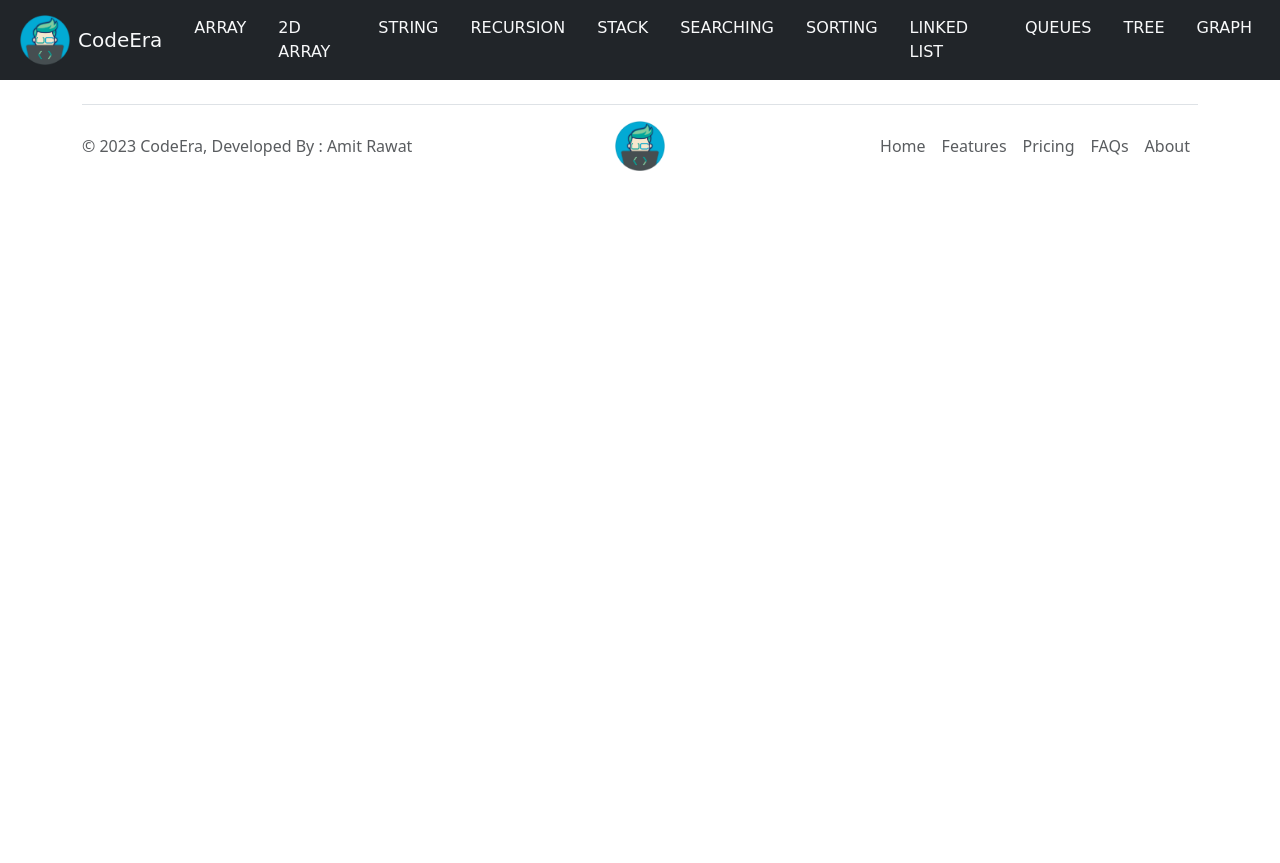
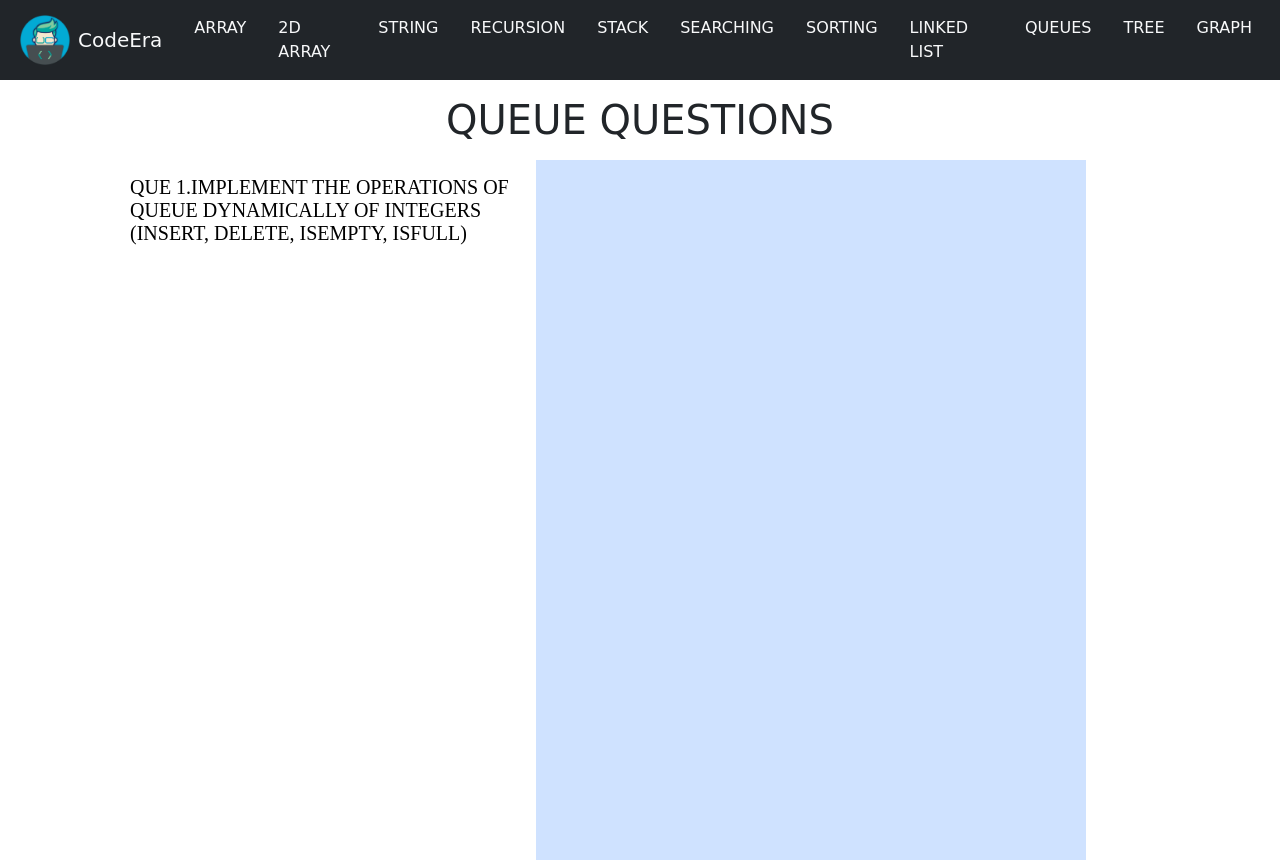
Before and after one commit to coderamit18/codeEra-by.amit, a plain HTML site: page queue.html in a window 1280 px wide. Shown: the top 863 px of the page. Before the commit the page ends 800 px from the top, so only its background shows below. Drawn offline with nearby package versions, Linux system fonts and the light colour scheme; a web font is replaced by a local one.

Commit message:
Update queue.html

```diff
--- a/queue.html
+++ b/queue.html
@@ -163,6 +163,23 @@
       </nav>
     </nav>
 
+
+    <h1 class="container text-center my-3" style="font-family: cursive">
+      QUEUE QUESTIONS
+    </h1>
+    <div class="container">
+      <iframe class="" src="quequeque.html" height="700px" width="450px">
+      </iframe>
+      <iframe
+        class="bg-primary-subtle py-4 px-5 colorchange px-my-3"
+        src=""
+        name="frame"
+        height="700px"
+        width="550px"
+      >
+      </iframe>
+    </div>
+
     <div class="container">
       <footer
         class="d-flex flex-wrap justify-content-between align-items-center py-3 my-4 border-top"
@@ -178,6 +195,8 @@
             width="50px"
           />
         </a>
+
+
 
         <ul class="nav col-md-4 justify-content-end">
           <li class="nav-item">
```
